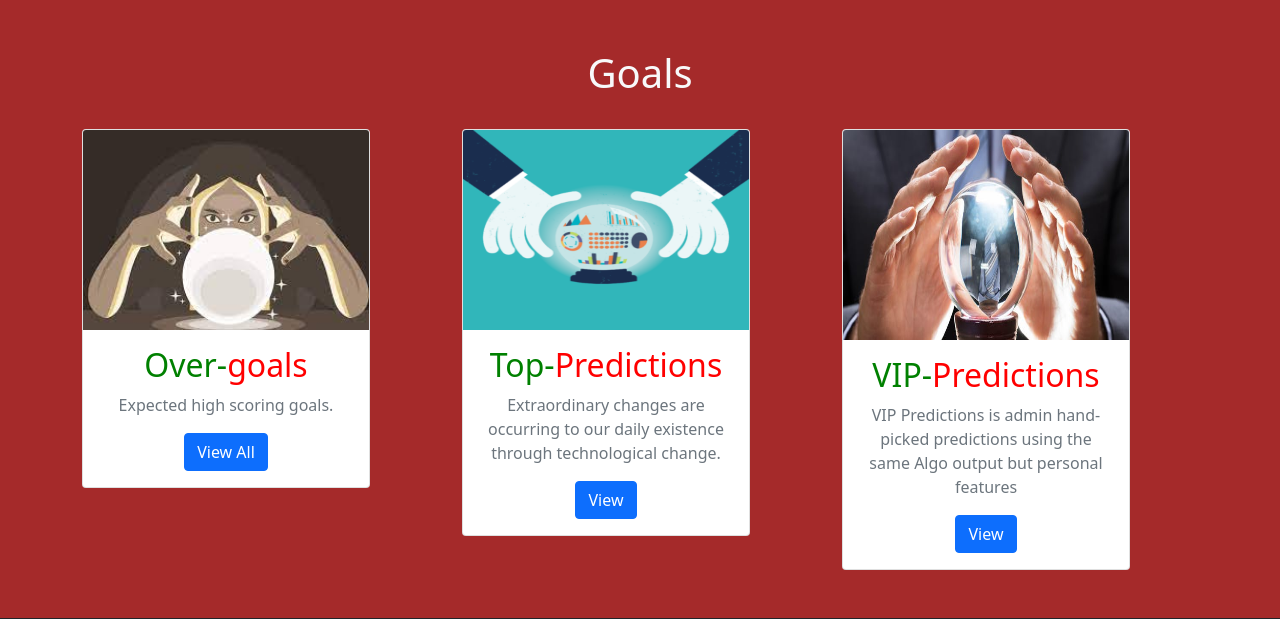
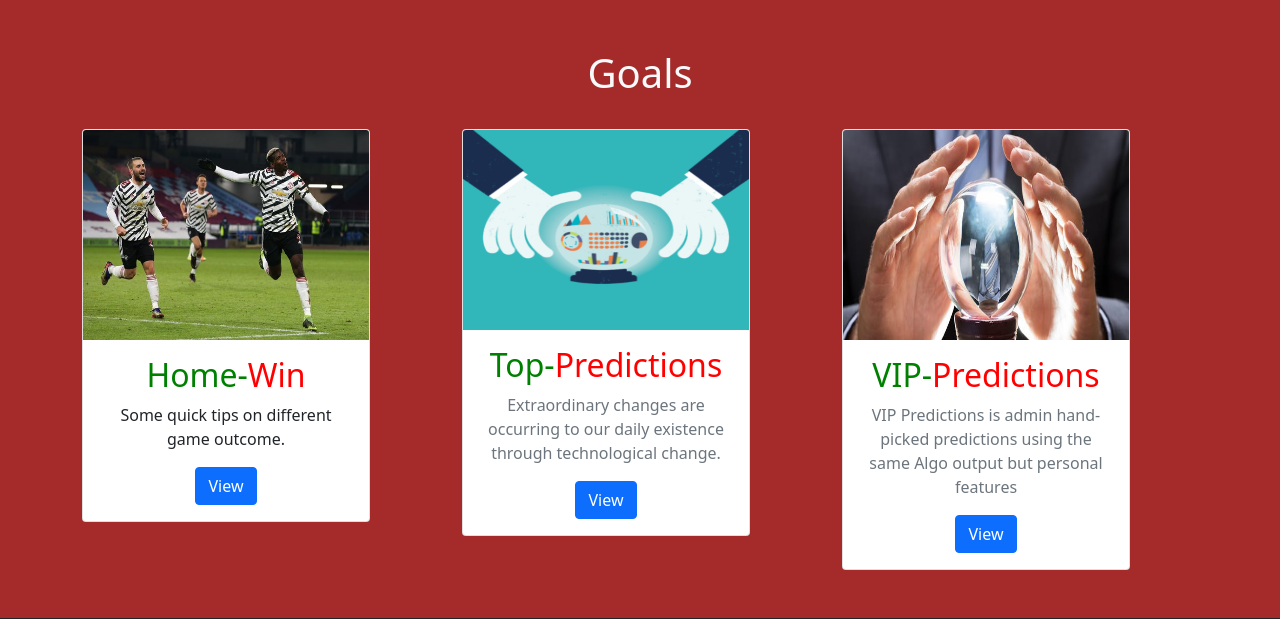
Before and after one commit to stanley07/sportsinel, a Django app: page /awaywin/ in a window 1280 px wide. Shown: the part 2755-3374 px from the top of the page. Run offline with Django 4.2, Linux system fonts and the light colour scheme.

Commit message:
gold commit

```diff
--- a/templates/base.html
+++ b/templates/base.html
@@ -144,13 +144,13 @@
           <h1 class="card-text">Goals</h1>
           <div class="col-md">
             <div class="card" style="width: 18rem;">
-             <img src="/static/img/predict.jpg" height="200px" class="card-img-top" alt="...">
+             <img src="/static/img/win.jpg" height="210px" class="card-img-top" alt="...">
              <div class="card-body">
-              <h2 class="card-text"><span style="color: green">Over-</span><span style="color: red">goals</span></h2>
-              <p class="card-text text-secondary">Expected high scoring goals.</p>
+              <h2 class="card-text"><span style="color: green">Home-</span><span style="color: red">Win</span></h2>
 
-              <a href="{% url 'gold' %}" class= "btn btn-primary" >View All</a>
+              <p class="card-text text-dark">Some quick tips on different game outcome.</p>
 
+              <a href="{% url 'gold' %}" class="btn btn-primary">View</a>
              </div>
             </div>
           </div>
```
